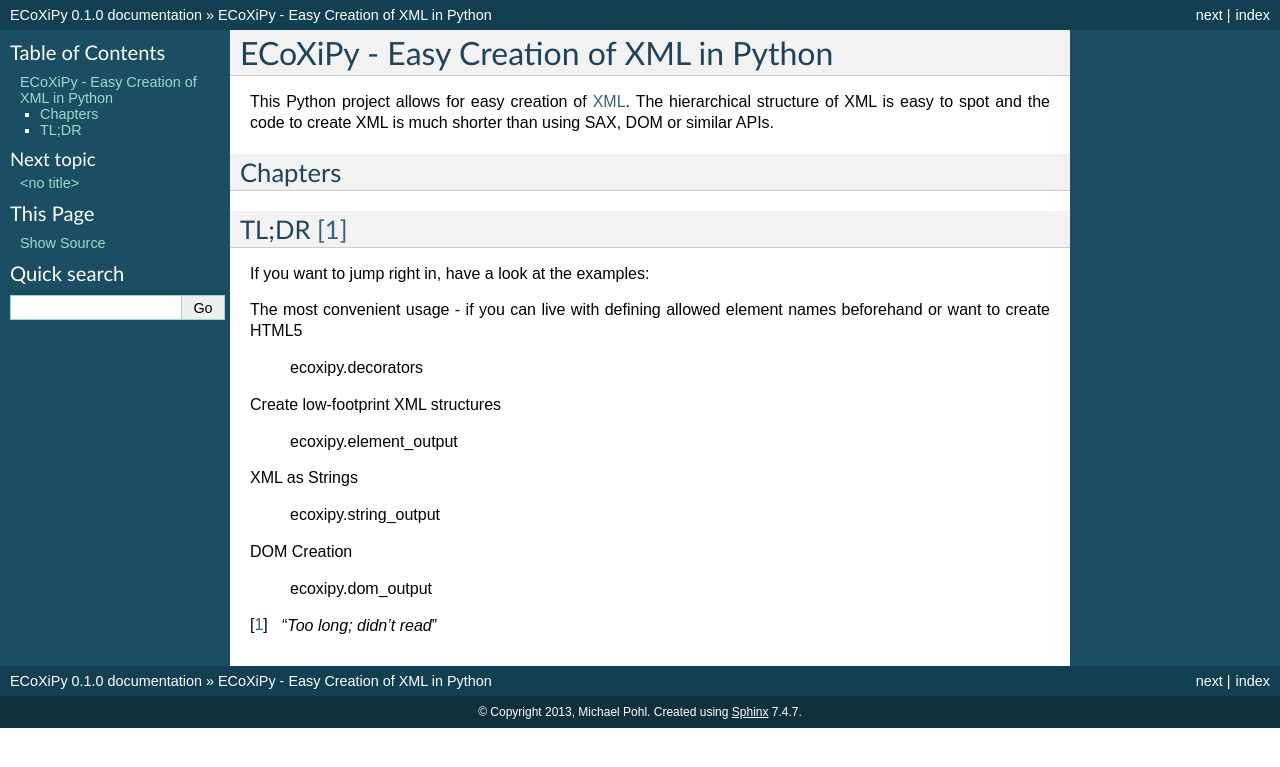
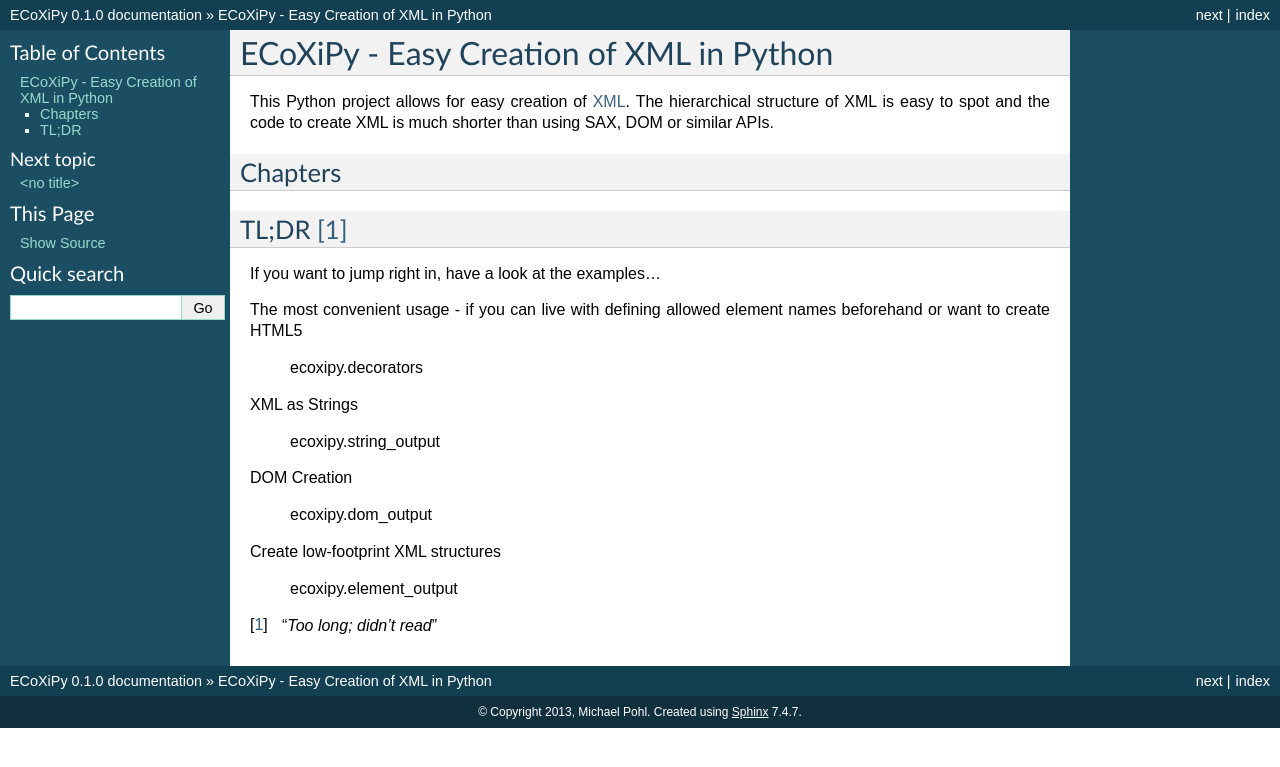
Before and after one commit to IvIePhisto/ECoXiPy, a Sphinx documentation site: the page built from doc/source/index.rst, in a window 1280 px wide. Shown: the top 767 px of the page. Built offline with Sphinx 7.4.7, drawn with Linux system fonts in a browser that asks for light colours; part of the change alters nothing that is shown.

```diff
--- a/doc/source/index.rst
+++ b/doc/source/index.rst
@@ -13,8 +13,8 @@ Chapters
 .. toctree::
 
     base
+    string_output
     element_output
-    string_output
     dom_output
     decorators
 
@@ -22,17 +22,13 @@ Chapters
 TL;DR [#f1]_
 ------------
 
-If you want to jump right in, have a look at the examples:
+If you want to jump right in, have a look at the examples...
 
 
 The most convenient usage - if you can live with defining allowed element
 names beforehand or want to create HTML5
 
     :ref:`ecoxipy.decorators <ecoxipy.decorators.examples>`
-
-Create low-footprint XML structures
-
-    :ref:`ecoxipy.element_output <ecoxipy.element_output.examples>`
 
 XML as Strings
 
@@ -42,5 +38,9 @@ DOM Creation
 
     :ref:`ecoxipy.dom_output <ecoxipy.dom_output.examples>`
 
+Create low-footprint XML structures
+
+    :ref:`ecoxipy.element_output <ecoxipy.element_output.examples>`
+
 
 .. [#f1] "*Too long; didn't read*"
```
